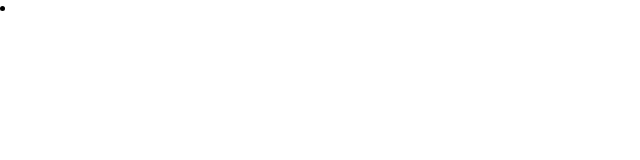
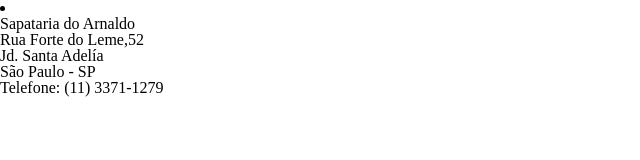
Before and after one commit to JPeri05/sapataria-do-arnaldo, a plain HTML site: page index.html in a window 1280 px wide. Shown: the whole page, without its empty margins (0-640 px from the left). Drawn offline with Linux system fonts and the light colour scheme.

Commit message:
mudando titulo

```diff
--- a/index.html
+++ b/index.html
@@ -14,7 +14,7 @@
     <a href="contatos.html"></a>
 </li>
 <body>
-    <title>Sapataria do Arnaldo/title>
+    <p>Sapataria do Arnaldo</p>
     <address>
         <p>Rua Forte do Leme,52</p>
         <p>Jd. Santa Adelía</p>
```
